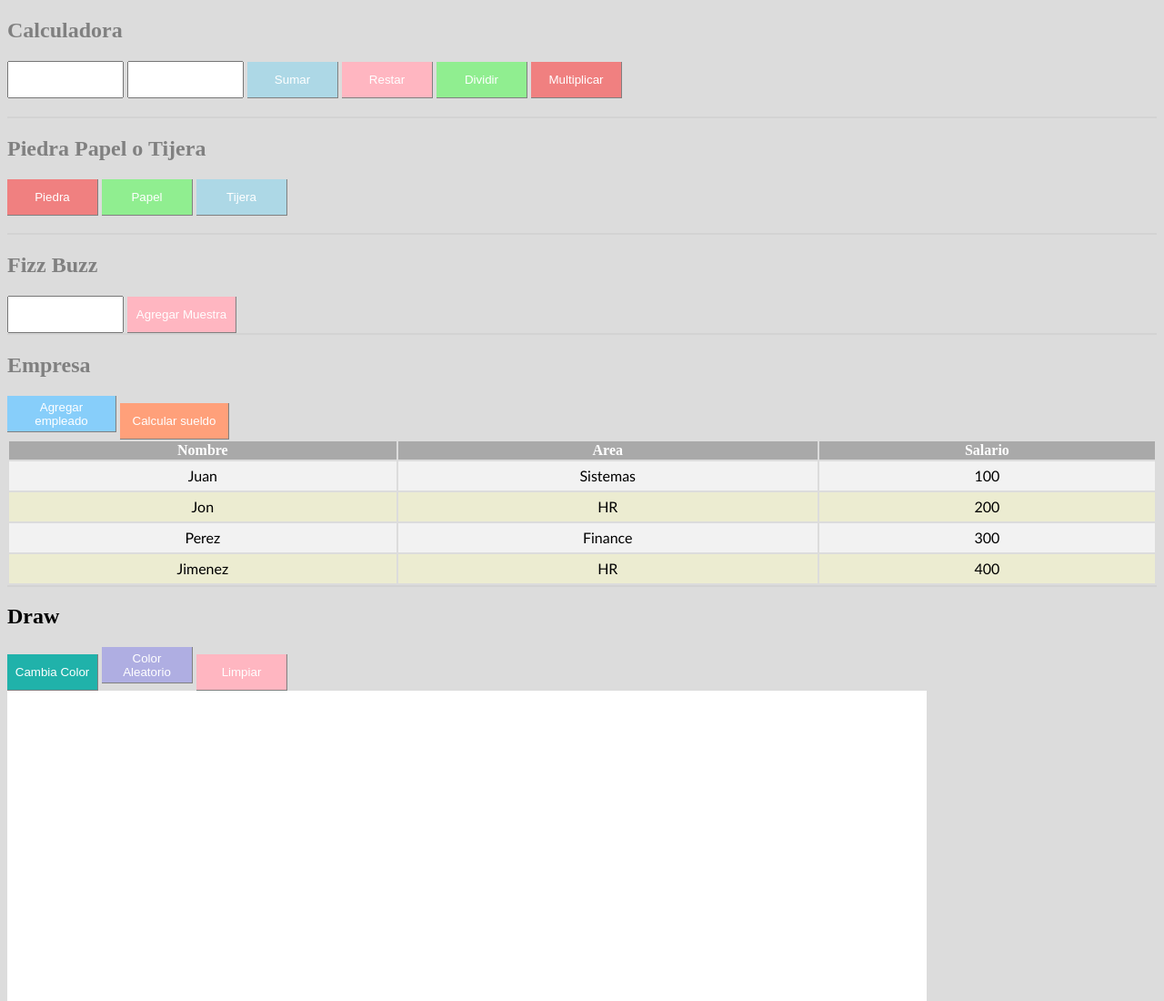
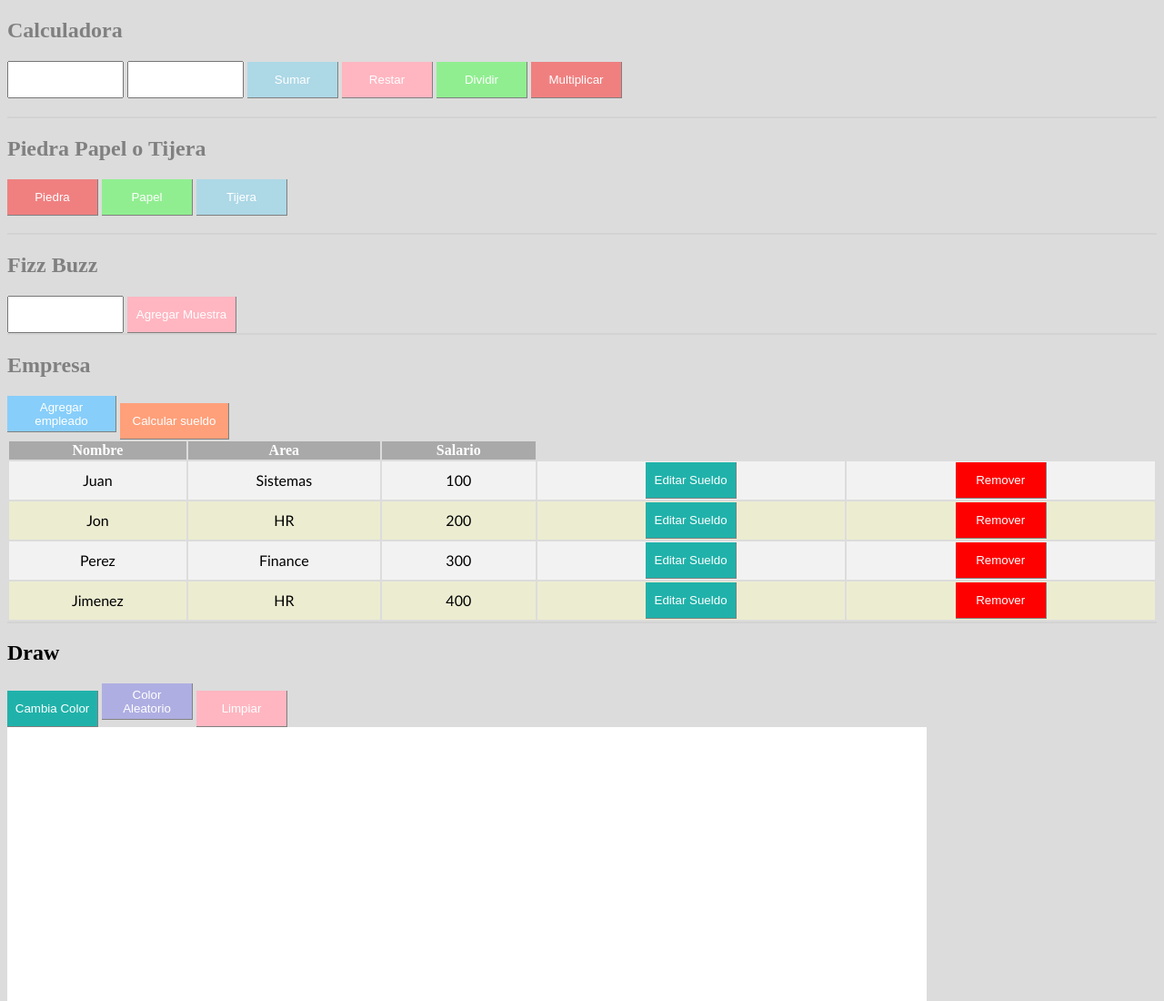
Before and after one commit to mvh5/BedduApp, a website built with webpack: page src/index.html in a window 1280 px wide. Shown: the top 1100 px of the page at 91% size. Built offline with nearby package versions, Linux system fonts and the light colour scheme.

Commit message:
added remove and edit button

```diff
--- a/src/js/index.js
+++ b/src/js/index.js
@@ -318,6 +318,22 @@ let mostrarElementos = () => {
         column3.innerText = empleadoActual.getSueldo
         lineaNueva.appendChild(column3);
 
+        let column4 = document.createElement("td");
+        let editarButton = document.createElement("button");
+        editarButton.setAttribute("class","templ1");
+        editarButton.setAttribute("id","editarBoton");
+        editarButton.innerText = "Editar Sueldo";
+        column4.appendChild(editarButton);
+        lineaNueva.appendChild(column4);
+
+        let column5 = document.createElement("td");
+        let removerBoton = document.createElement("button");
+        removerBoton.setAttribute("class","templ1");
+        removerBoton.setAttribute("id","removerBotonID");
+        removerBoton.innerText = "Remover";
+        column5.appendChild(removerBoton);
+        lineaNueva.appendChild(column5);
+
         myTable.appendChild(lineaNueva);
     }
 }
--- a/src/scss/style.scss
+++ b/src/scss/style.scss
@@ -109,3 +109,10 @@ body {
         }
     }
 }
+
+#editarBoton {
+    background-color: lightseagreen;
+}
+#removerBotonID {
+    background-color: red;
+}
```
